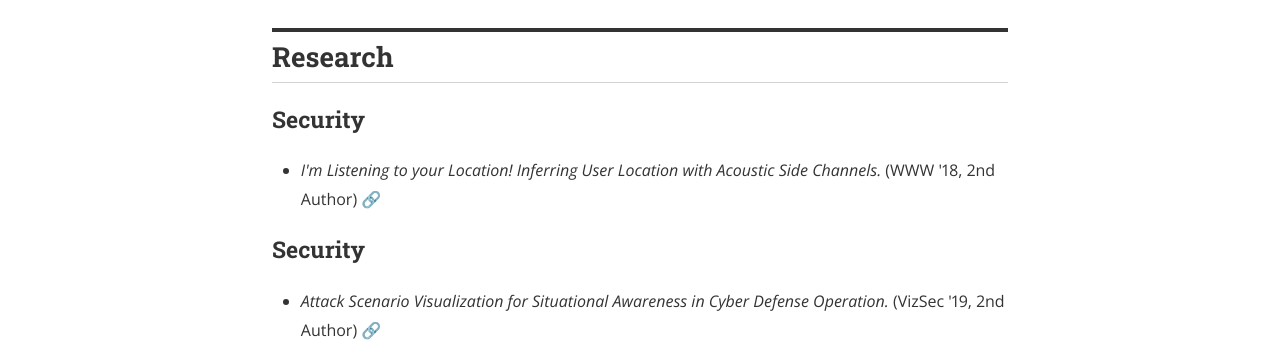
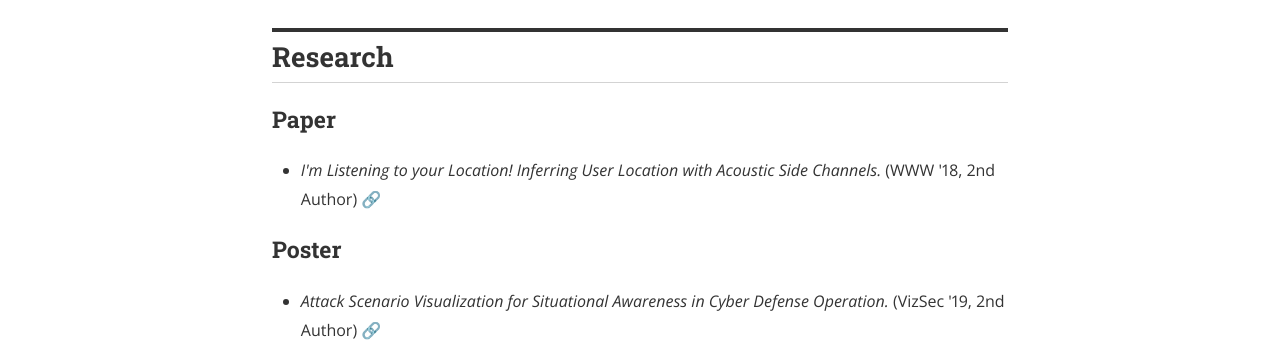
Before and after one commit to nyan101/nyan101.github.io, a Jekyll site: the page built from about.html, in a window 1280 px wide and 900 px high, scrolled down 1991 px. Shown: the part 324-676 px from the top of the window. Built offline with Jekyll 4.4.1, drawn with Linux system fonts in a browser that asks for light colours; nearby versions of some CDN libraries; a style sheet for code colours, icons or effects is not loaded.

Commit message:
fix typo

```diff
--- a/about.html
+++ b/about.html
@@ -99,12 +99,12 @@ permalink: /about/
 
 <h2 class='section-header'> Research </h2>
 
-<h3>Security</h3>
+<h3>Paper</h3>
 <ul class="resume-list">
 <li class="resume-item"> <em> I'm Listening to your Location! Inferring User Location with Acoustic Side Channels.</em> (WWW '18, 2nd Author) <a href="https://dl.acm.org/citation.cfm?doid=3178876.3186100" target="_blank">🔗</a></li>
 </ul>
 
-<h3>Security</h3>
+<h3>Poster</h3>
 <ul class="resume-list">
 <li class="resume-item"> <em> Attack Scenario Visualization for Situational Awareness in Cyber Defense Operation. </em> (VizSec '19, 2nd Author) <a href="https://vizsec.org/files/2019/vizsec19b-sub1015-cam-i7.pdf" target="_blank">🔗</a></li>
 </ul>
```
